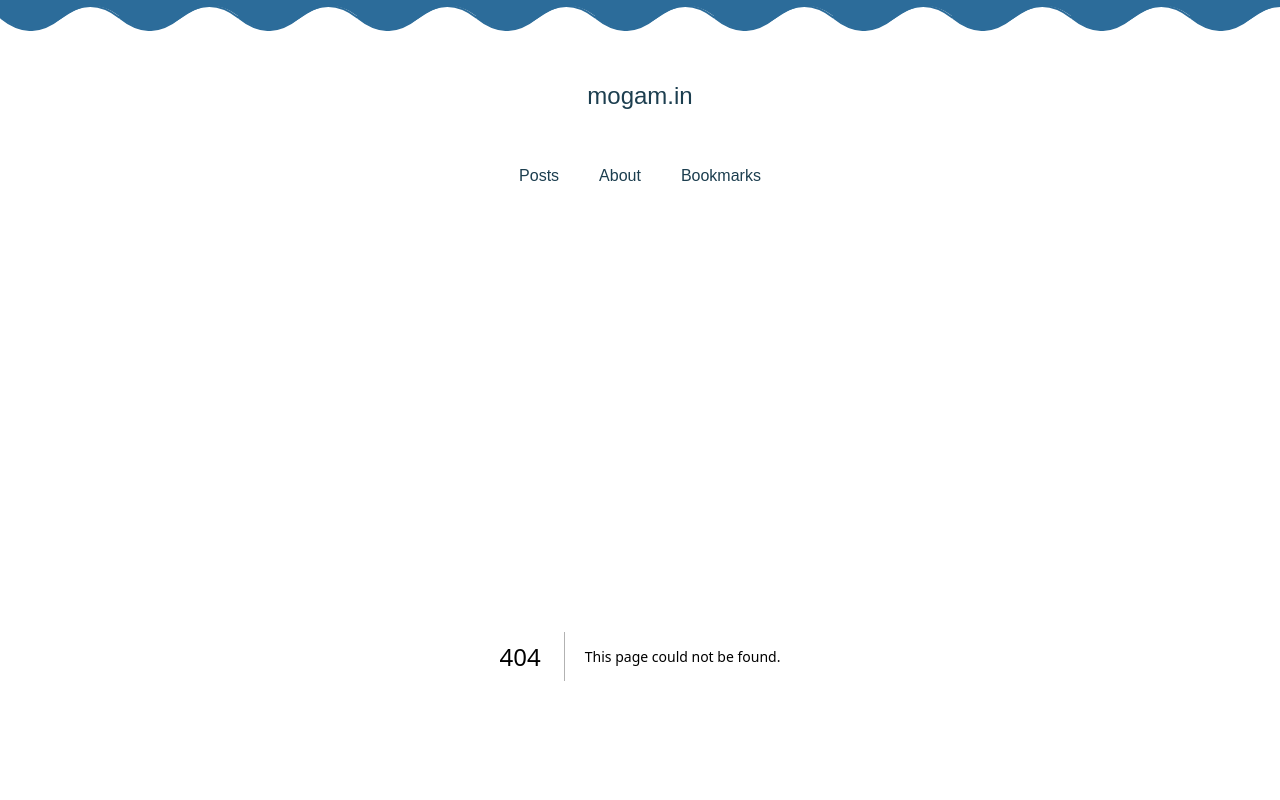
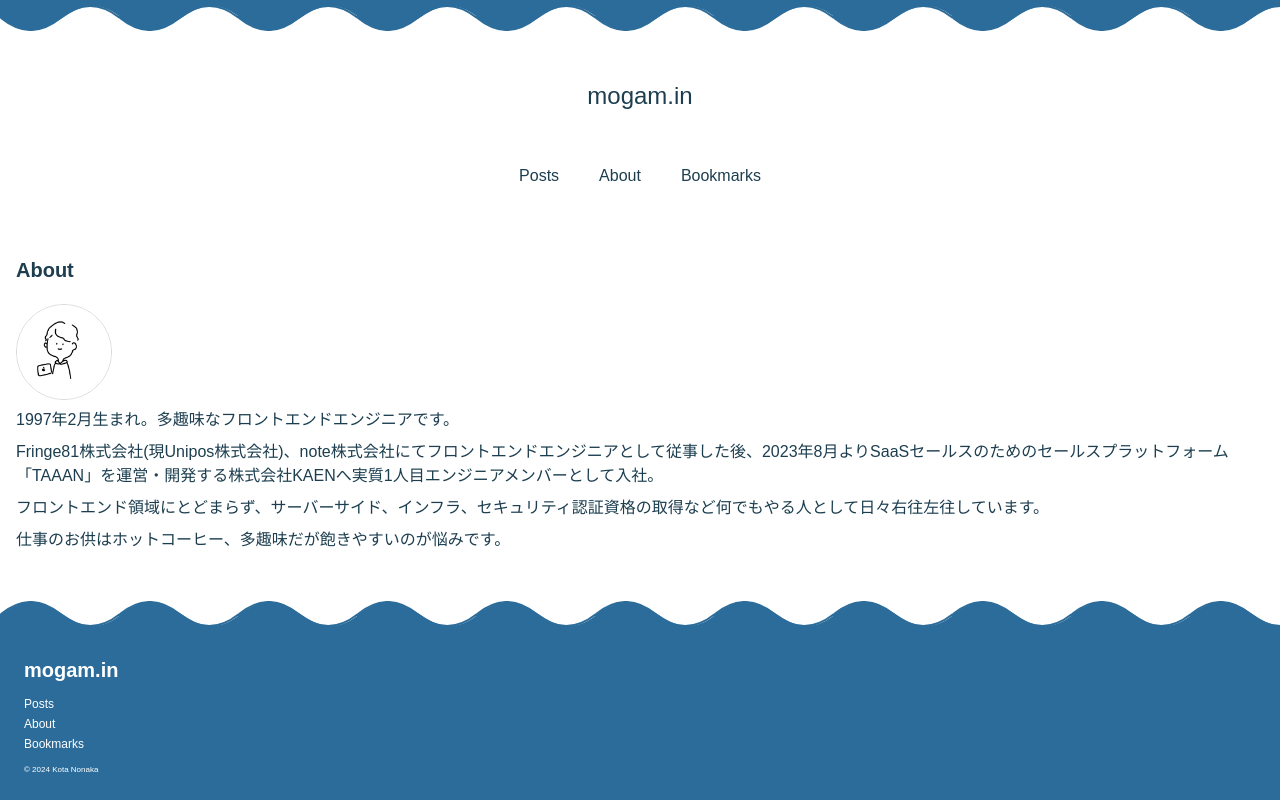
Before and after one commit to uutarou10/mogam.in-2024-next, a Next.js app: page /about in a window 1280 px wide. Before the commit this address had no page. Shown: the top 800 px of the page. Built offline with nearby package versions, Linux system fonts and the light colour scheme; a web font is replaced by a local one.

Commit message:
create about page

```diff
--- /dev/null
+++ b/src/app/about/page.tsx
@@ -0,0 +1,24 @@
+import { SectionHeading } from '@/components/SectionHeading';
+
+export default function Page() {
+  return (
+    <main className={'max-w-screen-xl mx-auto grid gap-5 px-4'}>
+      <SectionHeading>About</SectionHeading>
+      <section className={'text-text-primary grid gap-2'}>
+        <img
+          src={'/icon.jpg'}
+          alt={'アイコン画像'}
+          className={'w-24 h-24 rounded-full border border-border-default'}
+        />
+        <p>1997年2月生まれ。多趣味なフロントエンドエンジニアです。</p>
+        <p>
+          Fringe81株式会社(現Unipos株式会社)、note株式会社にてフロントエンドエンジニアとして従事した後、2023年8月よりSaaSセールスのためのセールスプラットフォーム「TAAAN」を運営・開発する株式会社KAENへ実質1人目エンジニアメンバーとして入社。
+        </p>
+        <p>
+          フロントエンド領域にとどまらず、サーバーサイド、インフラ、セキュリティ認証資格の取得など何でもやる人として日々右往左往しています。
+        </p>
+        <p>仕事のお供はホットコーヒー、多趣味だが飽きやすいのが悩みです。</p>
+      </section>
+    </main>
+  );
+}
```
